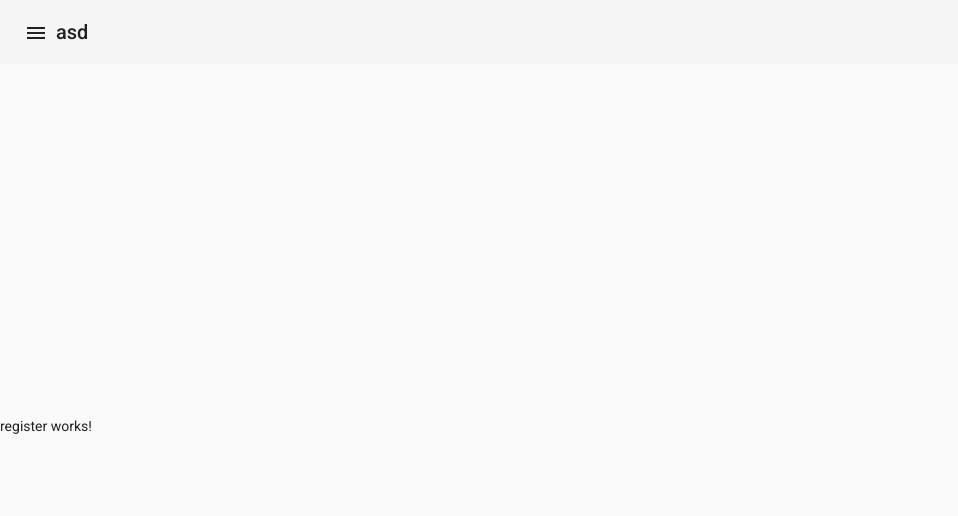
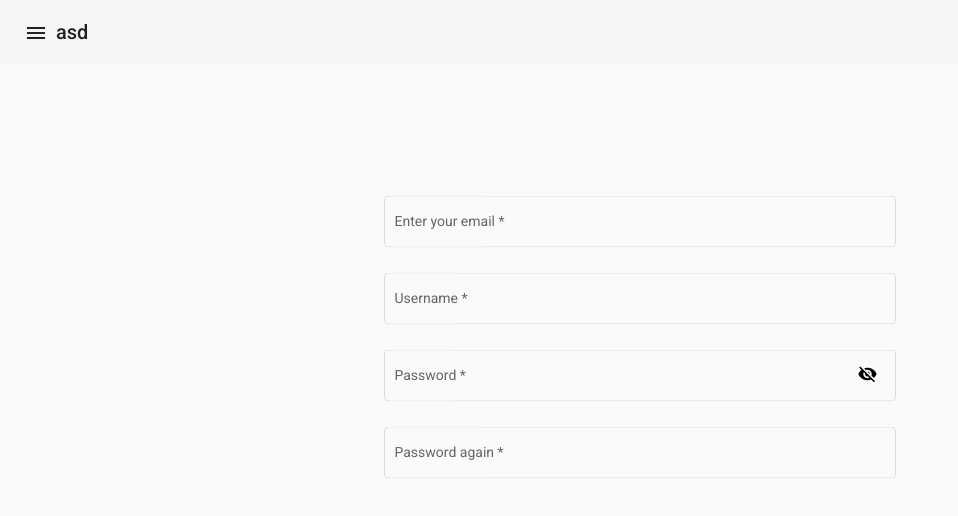
Before and after one commit to Laci2058/webkert, an Angular app: page /register in a window 1280 px wide. Shown: the top 516 px of the page, without its empty margins (0-958 px from the left). Built offline with nearby package versions, Linux system fonts and the light colour scheme.

Commit message:
regisztrációs űrlap készítése

```diff
--- a/src/app/pages/leaderboard/leaderboard.module.ts
+++ b/src/app/pages/leaderboard/leaderboard.module.ts
@@ -3,8 +3,8 @@ import { CommonModule } from '@angular/common';
 
 import { LeaderboardRoutingModule } from './leaderboard-routing.module';
 import { LeaderboardComponent } from './leaderboard.component';
-import {MatTableModule} from '@angular/material/table'
-import {MatPaginatorModule} from '@angular/material/paginator';
+import { MatTableModule } from '@angular/material/table'
+import { MatPaginatorModule } from '@angular/material/paginator';
 
 
 
--- a/src/app/pages/register/register.component.html
+++ b/src/app/pages/register/register.component.html
@@ -1 +1,30 @@
-<p>register works!</p>
+<div class="register-form-container">
+    <form [formGroup]="signUpForm" class="registration-form">
+        <mat-form-field appearance="outline">
+            <mat-label>Enter your email</mat-label>
+            <input matInput placeholder="am@o.gus" [formControl]="email" required>
+            <mat-error *ngIf="email.invalid">{{getErrorMessage()}}</mat-error>
+        </mat-form-field>
+
+        <mat-form-field appearance="outline">
+            <mat-label>Username</mat-label>
+            <input matInput placeholder="sus" [formControl]="username" required>
+        </mat-form-field>
+
+        <mat-form-field appearance="outline">
+            <mat-label>Password</mat-label>
+            <input matInput placeholder="pat@example.com" [formControl]="password" required
+                [type]="hide ? 'password' : 'text'">
+            <button class="hide-password" mat-icon-button matSuffix (click)="hide = !hide" [attr.aria-label]="'Hide password'"
+                [attr.aria-pressed]="hide">
+                <mat-icon>{{hide ? 'visibility_off' : 'visibility'}}</mat-icon>
+            </button>
+
+        </mat-form-field>
+
+        <mat-form-field appearance="outline">
+            <mat-label>Password again</mat-label>
+            <input matInput placeholder="pat@example.com" [formControl]="repassword" required>
+        </mat-form-field>
+    </form>
+</div>
--- a/src/app/pages/register/register.component.scss
+++ b/src/app/pages/register/register.component.scss
@@ -0,0 +1,21 @@
+.register-form-container{
+    width: 40%;
+    position: absolute;
+    top: 30%;
+    left: 50%;
+    transform: translate(-50%,-30%);
+}
+.registration-form{
+    display: grid;
+}
+.hide-password{
+    border-radius: 50%;
+    border: none;
+    background-color: transparent;
+}
+@media (max-width: 700px){
+    .register-form-container{
+        width: 98%;
+        padding: 1%;
+    }
+}
--- a/src/app/pages/register/register.component.ts
+++ b/src/app/pages/register/register.component.ts
@@ -1,4 +1,5 @@
 import { Component, OnInit } from '@angular/core';
+import {FormControl, FormGroup, Validators} from '@angular/forms';
 
 @Component({
   selector: 'app-register',
@@ -12,4 +13,23 @@ export class RegisterComponent implements OnInit {
   ngOnInit(): void {
   }
 
+  hide = true;
+
+  signUpForm = new FormGroup({
+
+  })
+
+  email = new FormControl('', [Validators.required, Validators.email]);
+  username = new FormControl('')
+  password  = new FormControl('')
+  repassword  = new FormControl('')
+
+  getErrorMessage() {
+    if (this.email.hasError('required')) {
+      return 'You must enter a value';
+    }
+
+    return this.email.hasError('email') ? 'Not a valid email' : '';
+  }
+
 }
```
Also changed, not shown: src/app/pages/register/register.module.ts (+13 -1 lines). Lines whose indentation alone changed are shown as unchanged.
